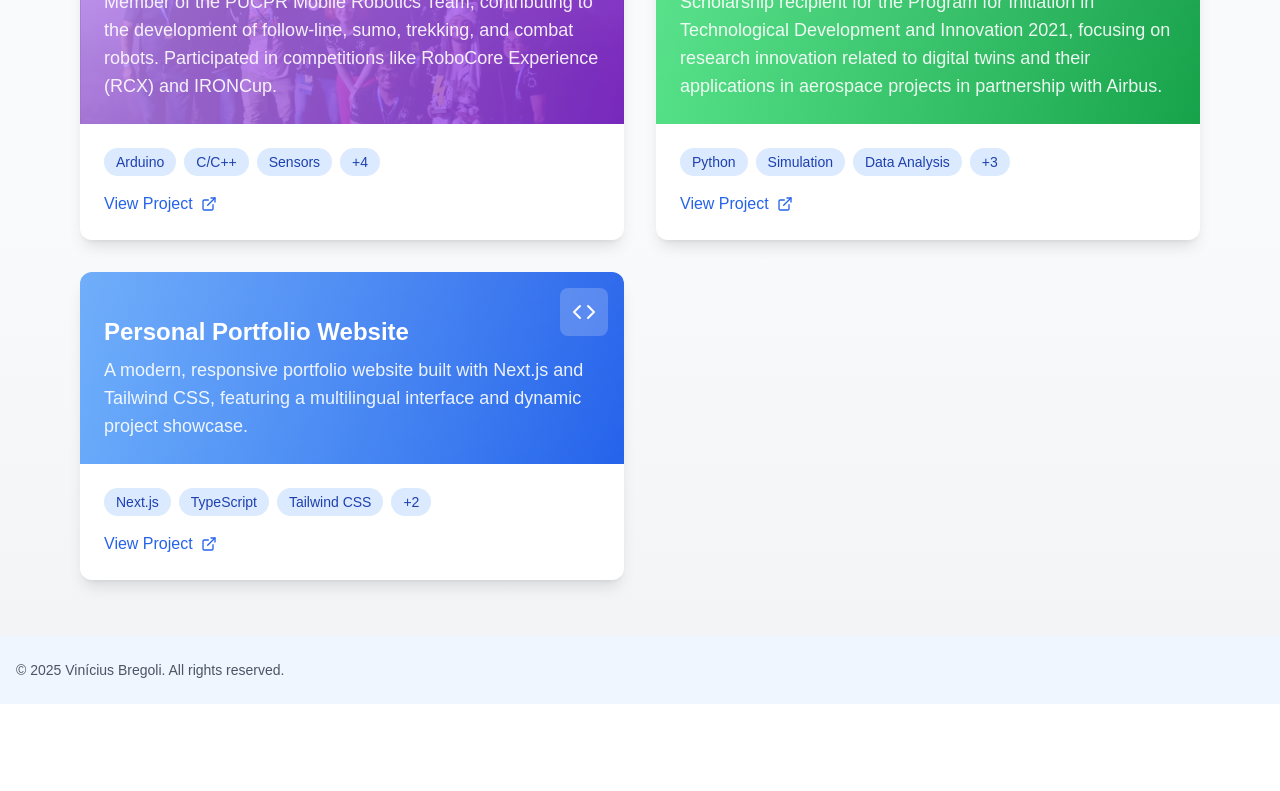
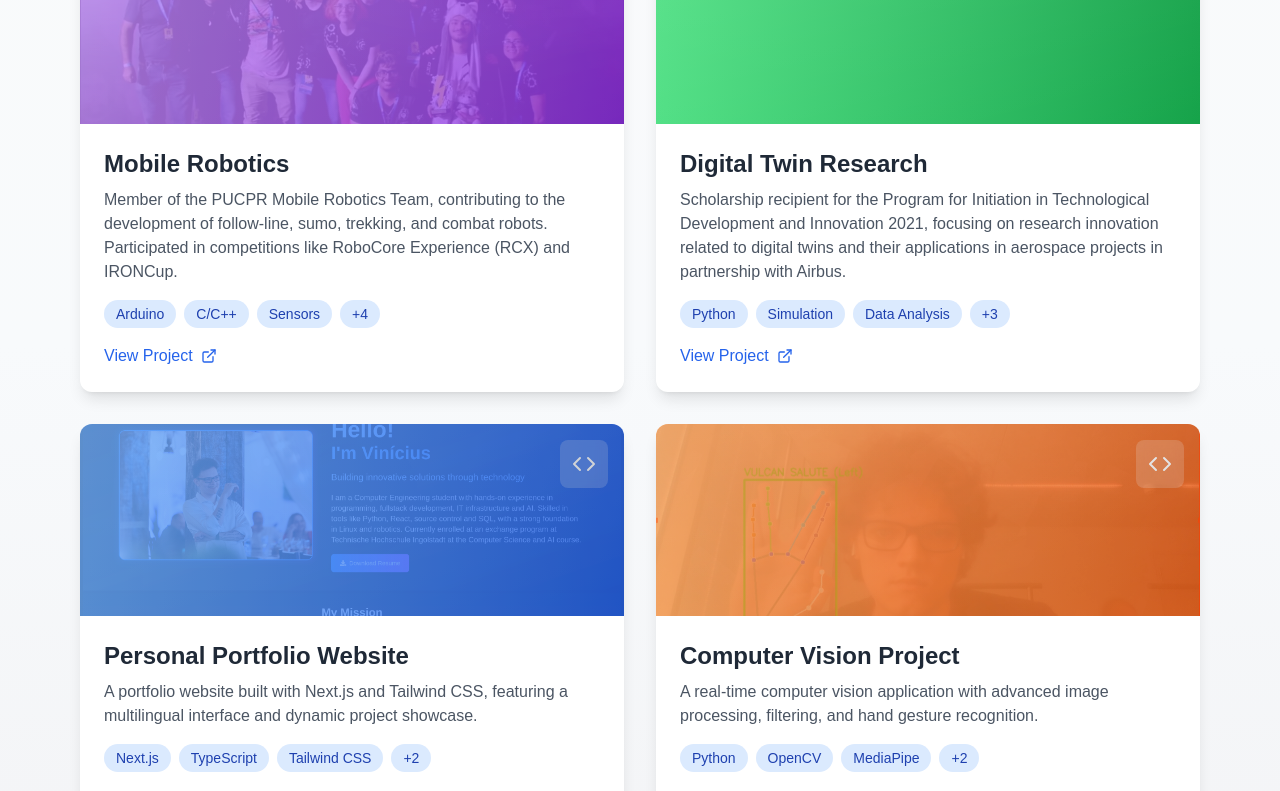
Before and after one commit to viniciusbregoli/bregoli-dev, a Next.js app: page /projects in a window 1280 px wide. Shown: the part 280-1071 px from the top of the page. Before the commit the page ends 984 px from the top, so only its background shows below. Built offline with nearby package versions, Linux system fonts and the light colour scheme.

Commit message:
Update translations for personal and project descriptions; refine educational periods; modify contact email; enhance ProjectCard layout and styling; add new projects with detailed descriptions and images for improved portfolio presentation.

```diff
--- a/app/(core)/i18n/translations.ts
+++ b/app/(core)/i18n/translations.ts
@@ -46,9 +46,9 @@ export const translations: Translations = {
     de: 'Innovative Lösungen durch Technologie entwickeln',
   },
   'hero.description': {
-    en: 'I am a Computer Engineering student with hands-on experience in programming, fullstack development, workflow optimization, and IT infrastructure. Skilled in tools like Python, Java, Full-stack development, source control and SQL, with a strong foundation in Linux and robotics. Currently enrolled at an exchange program at Technische Hochschule Ingolstadt at the Computer Science and AI course.',
-    pt: 'Sou estudante de Engenharia da Computação com experiência prática em programação, desenvolvimento fullstack, otimização de fluxo de trabalho e infraestrutura de TI. Habilidades em ferramentas como Python, Java, desenvolvimento Full-stack, controle de versão e SQL, com uma base sólida em Linux e robótica. Atualmente matriculado em um programa de intercâmbio na Technische Hochschule Ingolstadt no curso de Ciência da Computação e IA.',
-    de: 'Ich bin ein Student der Informatik mit praktischer Erfahrung in Programmierung, Fullstack-Entwicklung, Workflow-Optimierung und IT-Infrastruktur. Kenntnisse in Tools wie Python, Java, Full-Stack-Entwicklung, Quellcodeverwaltung und SQL, mit einer soliden Grundlage in Linux und Robotik. Derzeit eingeschrieben in einem Austauschprogramm an der Technischen Hochschule Ingolstadt im Studiengang Informatik und KI.',
+    en: 'I am a Computer Engineering student with hands-on experience in programming, fullstack development, IT infrastructure and AI. Skilled in tools like Python, React, source control and SQL, with a strong foundation in Linux and robotics. Currently enrolled at an exchange program at Technische Hochschule Ingolstadt at the Computer Science and AI course.',
+    pt: 'Sou estudante de Engenharia da Computação com experiência prática em programação, desenvolvimento fullstack, infraestrutura de TI e IA. Habilidades em ferramentas como Python, React, controle de versão e SQL, com uma base sólida em Linux e robótica. Atualmente matriculado em um programa de intercâmbio na Technische Hochschule Ingolstadt no curso de Ciência da Computação e IA.',
+    de: 'Ich bin ein Student der Informatik mit praktischer Erfahrung in Programmierung, Fullstack-Entwicklung, IT-Infrastruktur und KI. Kenntnisse in Tools wie Python, React, Quellcodeverwaltung und SQL, mit einer soliden Grundlage in Linux und Robotik. Derzeit eingeschrieben in einem Austauschprogramm an der Technischen Hochschule Ingolstadt im Studiengang Informatik und KI.',
   },
   'hero.cta': {
     en: 'Download Resume',
--- a/app/(features)/projects/projectData.ts
+++ b/app/(features)/projects/projectData.ts
@@ -51,9 +51,9 @@ export const projects: Project[] = [
       de: 'Mitglied des PUCPR Mobile Robotics Teams, Mitwirkung an der Entwicklung von Linienfolge-, Sumo-, Trekking- und Kampfrobotern. Teilnahme an Wettbewerben wie RoboCore Experience (RCX) und IRONCup.',
     },
     detailedDescription: {
-      en: 'As a member of the PUCPR Mobile Robotics Team, I had the opportunity to work with a talented group of engineers to design, build, and program various types of robots for competitions. Our team specialized in different robot categories including line followers, sumo robots, trekking robots, and combat robots.\n\nFor line follower robots, I worked on optimizing PID controllers to achieve faster and more accurate line tracking. The sumo robots required robust mechanical design and effective opponent detection strategies. The trekking robots involved advanced navigation algorithms to traverse complex terrains. Finally, the combat robots demanded durable construction and innovative weapon systems.\n\nWe participated in prominent robotics competitions like RoboCore Experience (RCX) and IRONCup, where we had the opportunity to test our creations against other university teams. These experiences helped me develop strong problem-solving skills, teamwork abilities, and practical knowledge of embedded systems programming.',
-      pt: 'Como membro da Equipe de Robótica Móvel da PUCPR, tive a oportunidade de trabalhar com um grupo talentoso de engenheiros para projetar, construir e programar vários tipos de robôs para competições. Nossa equipe se especializou em diferentes categorias de robôs, incluindo seguidores de linha, robôs de sumô, robôs de trekking e robôs de combate.\n\nPara os robôs seguidores de linha, trabalhei na otimização de controladores PID para obter um rastreamento de linha mais rápido e preciso. Os robôs de sumô requeriam design mecânico robusto e estratégias eficazes de detecção de oponentes. Os robôs de trekking envolviam algoritmos avançados de navegação para atravessar terrenos complexos. Finalmente, os robôs de combate exigiam construção durável e sistemas de armas inovadores.\n\nParticipamos de importantes competições de robótica como RoboCore Experience (RCX) e IRONCup, onde tivemos a oportunidade de testar nossas criações contra outras equipes universitárias. Essas experiências me ajudaram a desenvolver fortes habilidades de resolução de problemas, capacidades de trabalho em equipe e conhecimento prático de programação de sistemas embarcados.',
-      de: 'Als Mitglied des PUCPR Mobile Robotics Teams hatte ich die Gelegenheit, mit einer talentierten Gruppe von Ingenieuren zusammenzuarbeiten, um verschiedene Arten von Robotern für Wettbewerbe zu entwerfen, zu bauen und zu programmieren. Unser Team spezialisierte sich auf verschiedene Roboterkategorien, darunter Linienfolger, Sumo-Roboter, Trekking-Roboter und Kampfroboter.\n\nFür Linienfolger-Roboter arbeitete ich an der Optimierung von PID-Reglern, um eine schnellere und genauere Linienverfolgung zu erreichen. Die Sumo-Roboter erforderten ein robustes mechanisches Design und effektive Strategien zur Gegnererkennung. Die Trekking-Roboter beinhalteten fortschrittliche Navigationsalgorithmen, um komplexes Gelände zu durchqueren. Schließlich erforderten die Kampfroboter eine langlebige Konstruktion und innovative Waffensysteme.\n\nWir nahmen an prominenten Robotik-Wettbewerben wie RoboCore Experience (RCX) und IRONCup teil, wo wir die Gelegenheit hatten, unsere Kreationen gegen andere Universitätsteams zu testen. Diese Erfahrungen halfen mir, starke Problemlösungsfähigkeiten, Teamarbeitsfähigkeiten und praktisches Wissen über die Programmierung eingebetteter Systeme zu entwickeln.',
+      en: 'As a member of the PUCPR Mobile Robotics Team, I had the opportunity to work with a group of engineers to design, build, and program various types of robots for competitions. Our team specialized in different robot categories including line followers, sumo robots, trekking robots, and combat robots.\n\nFor line follower robots, I worked on optimizing PID controllers to achieve faster and more accurate line tracking. The sumo robots required robust mechanical design and effective opponent detection strategies. The trekking robots involved advanced navigation algorithms to traverse complex terrains. Finally, the combat robots demanded durable construction and innovative weapon systems.\n\nWe participated in robotics competitions like RoboCore Experience (RCX) and IRONCup, where we had the opportunity to test our creations against other university teams. These experiences helped me develop strong problem-solving skills, teamwork abilities, and practical knowledge of embedded systems programming.',
+      pt: 'Como membro da Equipe de Robótica Móvel da PUCPR, tive a oportunidade de trabalhar com um grupo de engenheiros para projetar, construir e programar vários tipos de robôs para competições. Nossa equipe se especializou em diferentes categorias de robôs, incluindo seguidores de linha, robôs de sumô, robôs de trekking e robôs de combate.\n\nPara os robôs seguidores de linha, trabalhei na otimização de controladores PID para obter um rastreamento de linha mais rápido e preciso. Os robôs de sumô requeriam design mecânico robusto e estratégias eficazes de detecção de oponentes. Os robôs de trekking envolviam algoritmos avançados de navegação para atravessar terrenos complexos. Finalmente, os robôs de combate exigiam construção durável e sistemas de armas inovadores.\n\nParticipamos de importantes competições de robótica como RoboCore Experience (RCX) e IRONCup, onde tivemos a oportunidade de testar nossas criações contra outras equipes universitárias. Essas experiências me ajudaram a desenvolver fortes habilidades de resolução de problemas, capacidades de trabalho em equipe e conhecimento prático de programação de sistemas embarcados.',
+      de: 'Als Mitglied des PUCPR Mobile Robotics Teams hatte ich die Gelegenheit, mit eine Gruppe von Ingenieuren zusammenzuarbeiten, um verschiedene Arten von Robotern für Wettbewerbe zu entwerfen, zu bauen und zu programmieren. Unser Team spezialisierte sich auf verschiedene Roboterkategorien, darunter Linienfolger, Sumo-Roboter, Trekking-Roboter und Kampfroboter.\n\nFür Linienfolger-Roboter arbeitete ich an der Optimierung von PID-Reglern, um eine schnellere und genauere Linienverfolgung zu erreichen. Die Sumo-Roboter erforderten ein robustes mechanisches Design und effektive Strategien zur Gegnererkennung. Die Trekking-Roboter beinhalteten fortschrittliche Navigationsalgorithmen, um komplexes Gelände zu durchqueren. Schließlich erforderten die Kampfroboter eine langlebige Konstruktion und innovative Waffensysteme.\n\nWir nahmen an prominenten Robotik-Wettbewerben wie RoboCore Experience (RCX) und IRONCup teil, wo wir die Gelegenheit hatten, unsere Kreationen gegen andere Universitätsteams zu testen. Diese Erfahrungen halfen mir, starke Problemlösungsfähigkeiten, Teamarbeitsfähigkeiten und praktisches Wissen über die Programmierung eingebetteter Systeme zu entwickeln.',
     },
     technologies: [
       {
@@ -170,14 +170,14 @@ export const projects: Project[] = [
       de: 'Persönliche Portfolio-Website',
     },
     description: {
-      en: 'A modern, responsive portfolio website built with Next.js and Tailwind CSS, featuring a multilingual interface and dynamic project showcase.',
-      pt: 'Um site de portfólio moderno e responsivo construído com Next.js e Tailwind CSS, apresentando uma interface multilíngue e exibição dinâmica de projetos.',
-      de: 'Eine moderne, responsive Portfolio-Website, erstellt mit Next.js und Tailwind CSS, mit mehrsprachiger Benutzeroberfläche und dynamischer Projektpräsentation.',
+      en: 'A portfolio website built with Next.js and Tailwind CSS, featuring a multilingual interface and dynamic project showcase.',
+      pt: 'Um site de portfólio construído com Next.js e Tailwind CSS, apresentando uma interface multilíngue e exibição dinâmica de projetos.',
+      de: 'Eine Portfolio-Website, erstellt mit Next.js und Tailwind CSS, mit mehrsprachiger Benutzeroberfläche und dynamischer Projektpräsentation.',
     },
     detailedDescription: {
-      en: 'This portfolio website showcases my professional journey and projects in a modern, user-friendly interface. Built with Next.js and Tailwind CSS, it features a responsive design that works seamlessly across all devices. The site includes a multilingual interface supporting English, Portuguese, and German, making it accessible to a wider audience.\n\nThe project demonstrates my expertise in modern web development practices, including server-side rendering, responsive design, and internationalization. It serves as both a showcase of my work and a practical demonstration of my technical skills.',
-      pt: 'Este site de portfólio apresenta minha jornada profissional e projetos em uma interface moderna e amigável. Construído com Next.js e Tailwind CSS, apresenta um design responsivo que funciona perfeitamente em todos os dispositivos. O site inclui uma interface multilíngue que suporta inglês, português e alemão, tornando-o acessível a um público mais amplo.\n\nO projeto demonstra minha experiência em práticas modernas de desenvolvimento web, incluindo renderização do lado do servidor, design responsivo e internacionalização. Serve tanto como uma vitrine do meu trabalho quanto como uma demonstração prática das minhas habilidades técnicas.',
-      de: 'Diese Portfolio-Website präsentiert meinen beruflichen Werdegang und meine Projekte in einer modernen, benutzerfreundlichen Oberfläche. Erstellt mit Next.js und Tailwind CSS, bietet sie ein responsives Design, das nahtlos auf allen Geräten funktioniert. Die Website enthält eine mehrsprachige Benutzeroberfläche, die Englisch, Portugiesisch und Deutsch unterstützt und damit ein breiteres Publikum erreicht.\n\nDas Projekt demonstriert meine Expertise in modernen Webentwicklungspraktiken, einschließlich Server-Side-Rendering, responsivem Design und Internationalisierung. Es dient sowohl als Präsentation meiner Arbeit als auch als praktische Demonstration meiner technischen Fähigkeiten.',
+      en: 'This portfolio website showcases my professional journey and projects. Built with Next.js and Tailwind CSS, it includes a multilingual interface supporting English, Portuguese, and German.\n\nThe project demonstrates my experience in modern web development practices, including server-side rendering, responsive design, and internationalization. It serves as both a showcase of my work and a practical demonstration of my technical skills.',
+      pt: 'Este site de portfólio apresenta minha jornada profissional e projetos. Construído com Next.js e Tailwind CSS, inclui uma interface multilíngue que suporta inglês, português e alemão.\n\nO projeto demonstra minha experiência em práticas modernas de desenvolvimento web, incluindo renderização do lado do servidor, design responsivo e internacionalização. Serve tanto como uma vitrine do meu trabalho quanto como uma demonstração prática das minhas habilidades técnicas.',
+      de: 'Diese Portfolio-Website präsentiert meinen beruflichen Werdegang und meine Projekte. Erstellt mit Next.js und Tailwind CSS, bietet sie eine mehrsprachige Benutzeroberfläche, die Englisch, Portugiesisch und Deutsch unterstützt.\n\nDas Projekt demonstriert meine Expertise in modernen Webentwicklungspraktiken, einschließlich Server-Side-Rendering, responsivem Design und Internationalisierung. Es dient sowohl als Präsentation meiner Arbeit als auch als praktische Demonstration meiner technischen Fähigkeiten.',
     },
     technologies: [
       {
@@ -208,11 +208,68 @@ export const projects: Project[] = [
     ],
     color: 'blue',
     icon: 'code',
+    gallery: ['/images/bregoli-dev.png'],
     links: {
       github: 'https://github.com/viniciusbregoli/bregoli-dev',
       website: 'https://bregoli-dev.vercel.app',
     },
     startDate: '2024',
+    projectType: {
+      en: 'Personal Project',
+      pt: 'Projeto Pessoal',
+      de: 'Persönliches Projekt',
+    },
+  },
+  {
+    id: 'computer-vision-project',
+    title: {
+      en: 'Computer Vision Project',
+      pt: 'Projeto de Visão Computacional',
+      de: 'Computer-Vision-Projekt',
+    },
+    description: {
+      en: 'A real-time computer vision application with advanced image processing, filtering, and hand gesture recognition.',
+      pt: 'Uma aplicação de visão computacional em tempo real com processamento avançado de imagem, filtragem e reconhecimento de gestos manuais.',
+      de: 'Eine Echtzeit-Computer-Vision-Anwendung mit erweiterter Bildverarbeitung, Filterung und Handgestenerkennung.',
+    },
+    detailedDescription: {
+      en: 'This project is a real-time computer vision application built with Python and OpenCV. It features a range of functionalities, including statistical analysis of image channels, adjustable linear transformations for brightness and contrast, and advanced filters like Gaussian blur, sharpening, and Canny edge detection. A key feature is the real-time hand detection using MediaPipe, which can recognize specific gestures like the Vulcan Salute, triggering special effects. The application is designed for ease of use with automatic camera detection and setup of a virtual camera for use in other applications like OBS. \nThis code was developed as the main project for the class of Computer Vision, taken in THI.',
+      pt: 'Este projeto é uma aplicação de visão computacional em tempo real construída com Python e OpenCV. Ele oferece uma gama de funcionalidades, incluindo análise estatística dos canais de imagem, transformações lineares ajustáveis para brilho e contraste, e filtros avançados como desfoque Gaussiano, nitidez e detecção de bordas Canny. Uma característica principal é a detecção de mãos em tempo real usando MediaPipe, que pode reconhecer gestos específicos como a Saudação Vulcana, acionando efeitos especiais. A aplicação é projetada para ser fácil de usar, com detecção automática de câmera e configuração de uma câmera virtual para uso em outras aplicações como o OBS. \nEste código foi desenvolvido como o projeto principal para a disciplina de Visão Computacional, cursada na THI.',
+      de: 'Dieses Projekt ist eine Echtzeit-Computer-Vision-Anwendung, die mit Python und OpenCV erstellt wurde. Es verfügt über eine Reihe von Funktionalitäten, einschließlich statistischer Analyse von Bildkanälen, einstellbaren linearen Transformationen für Helligkeit und Kontrast sowie fortschrittlichen Filtern wie Gaußschem Weichzeichner, Schärfen und Canny-Kantenerkennung. Ein Hauptmerkmal ist die Echtzeit-Hand-Erkennung mit MediaPipe, die spezifische Gesten wie den Vulkaniergruß erkennen kann, was spezielle Effekte auslöst. Die Anwendung ist für eine einfache Bedienung konzipiert, mit automatischer Kameraerkennung und Einrichtung einer virtuellen Kamera zur Verwendung in anderen Anwendungen wie OBS. \nDieser Code wurde als Hauptprojekt für den Kurs Computer Vision an der THI entwickelt.',
+    },
+    technologies: [
+      {
+        en: 'Python',
+        pt: 'Python',
+        de: 'Python',
+      },
+      {
+        en: 'OpenCV',
+        pt: 'OpenCV',
+        de: 'OpenCV',
+      },
+      {
+        en: 'MediaPipe',
+        pt: 'MediaPipe',
+        de: 'MediaPipe',
+      },
+      {
+        en: 'Image Processing',
+        pt: 'Processamento de Imagem',
+        de: 'Bildverarbeitung',
+      },
+      {
+        en: 'Gesture Recognition',
+        pt: 'Reconhecimento de Gestos',
+        de: 'Gestenerkennung',
+      },
+    ],
+    color: 'orange',
+    icon: 'code',
+    gallery: ['/images/vulcan_salute.png'],
+    links: {
+      github: 'https://github.com/viniciusbregoli/computer-vision-project',
+    },
     projectType: {
       en: 'Personal Project',
       pt: 'Projeto Pessoal',
--- a/app/components/contact/ContactInfo.tsx
+++ b/app/components/contact/ContactInfo.tsx
@@ -28,7 +28,7 @@ export default function ContactInfo() {
               href="mailto:vinibregoli@gmail.com"
               className="text-gray-600 dark:text-gray-400 hover:text-slate-800 dark:hover:text-blue-300 transition-colors duration-200"
             >
-              vinibregoli@gmail.com
+              me@viniciusbregoli.dev
             </a>
           </div>
         </div>
--- a/app/components/projects/ProjectCard.tsx
+++ b/app/components/projects/ProjectCard.tsx
@@ -19,7 +19,7 @@ export default function ProjectCard({ project, language }: ProjectCardProps) {
   return (
     <Link
       href={`/projects/${project.id}`}
-      className="group block bg-white dark:bg-gray-800 rounded-xl shadow-lg overflow-hidden transform transition-all duration-300 hover:shadow-xl hover:-translate-y-1"
+      className="group bg-white dark:bg-gray-800 rounded-xl shadow-lg overflow-hidden transform transition-all duration-300 hover:shadow-xl hover:-translate-y-1 flex flex-col"
     >
       {/* Header with gradient background */}
       <div
@@ -55,20 +55,16 @@ export default function ProjectCard({ project, language }: ProjectCardProps) {
             />
           </div>
         )}
-
-        {/* Project Title */}
-        <div className="absolute bottom-0 left-0 right-0 p-6">
-          <h3 className="text-2xl font-bold text-white mb-2">
-            {project.title[language] || project.title.en}
-          </h3>
-          <p className="text-white/90 text-lg">
-            {project.description[language] || project.description.en}
-          </p>
-        </div>
       </div>
 
       {/* Content */}
-      <div className="p-6">
+      <div className="p-6 flex flex-col flex-grow">
+        <h3 className="text-2xl font-bold text-gray-800 dark:text-white mb-2">
+          {project.title[language] || project.title.en}
+        </h3>
+        <p className="text-gray-600 dark:text-gray-300 mb-4">
+          {project.description[language] || project.description.en}
+        </p>
         {/* Technologies */}
         <div className="flex flex-wrap gap-2 mb-4">
           {project.technologies.slice(0, 3).map((tech, index) => (
@@ -87,7 +83,7 @@ export default function ProjectCard({ project, language }: ProjectCardProps) {
         </div>
 
         {/* View Project Link */}
-        <div className="flex items-center text-blue-600 dark:text-blue-400 group-hover:text-blue-700 dark:group-hover:text-blue-300 transition-colors duration-200">
+        <div className="mt-auto flex items-center text-blue-600 dark:text-blue-400 group-hover:text-blue-700 dark:group-hover:text-blue-300 transition-colors duration-200">
           <span className="mr-2">
             {language === 'en'
               ? 'View Project'
--- a/app/components/projects/ProjectGallery.tsx
+++ b/app/components/projects/ProjectGallery.tsx
@@ -29,7 +29,11 @@ export default function ProjectGallery({ gallery, projectTitle, language }: Proj
             ? 'Galeria do Projeto'
             : 'Projektgalerie'}
       </h2>
-      <div className="grid grid-cols-1 md:grid-cols-2 gap-6">
+      <div
+        className={`grid gap-6 ${
+          gallery.length > 1 ? 'grid-cols-1 md:grid-cols-2' : 'grid-cols-1'
+        }`}
+      >
         {gallery.map((image, index) => (
           <div
             key={index}
```
Also changed, not shown: app/components/home/education/educationData.ts (+6 -6 lines), public/images/bregoli-dev.png (added), public/images/vulcan_salute.png (added).
